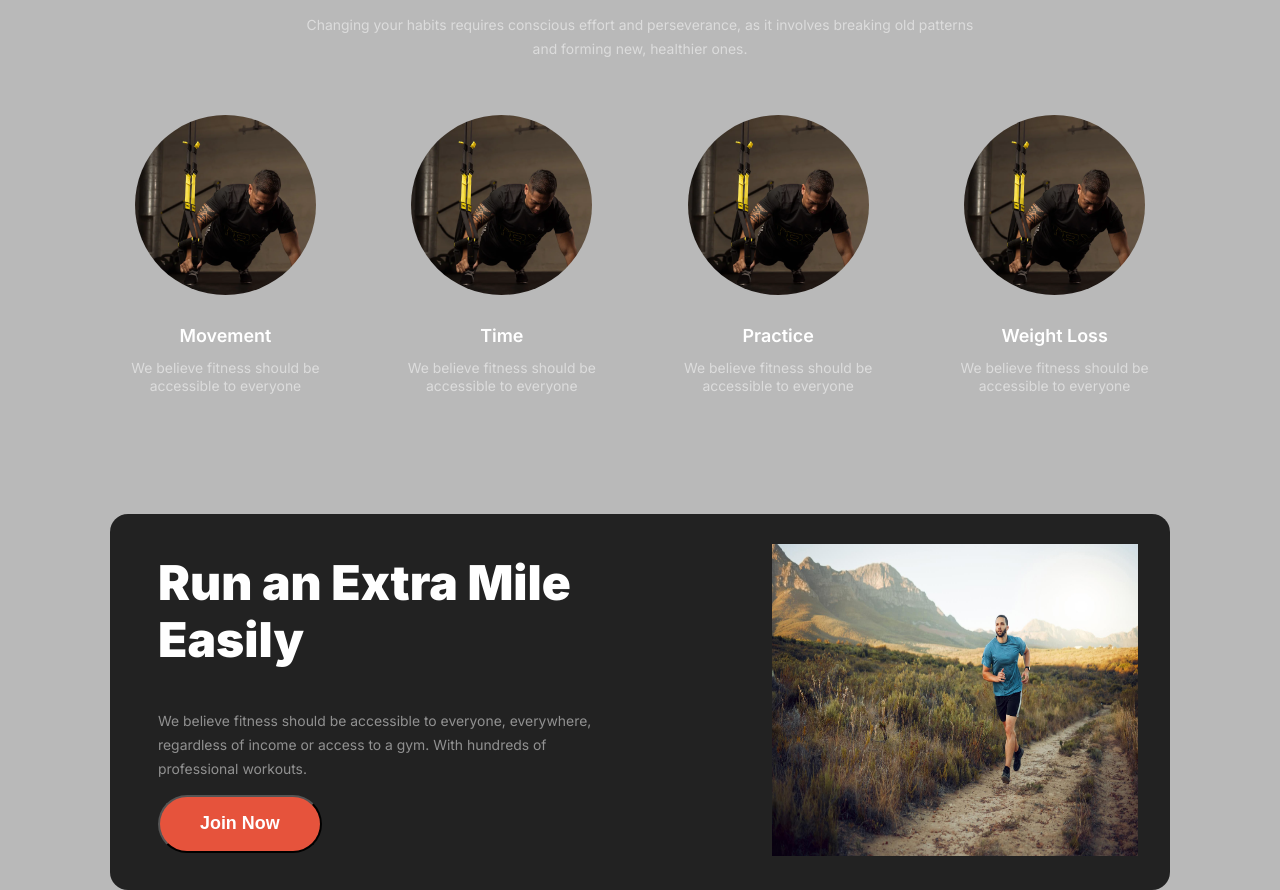
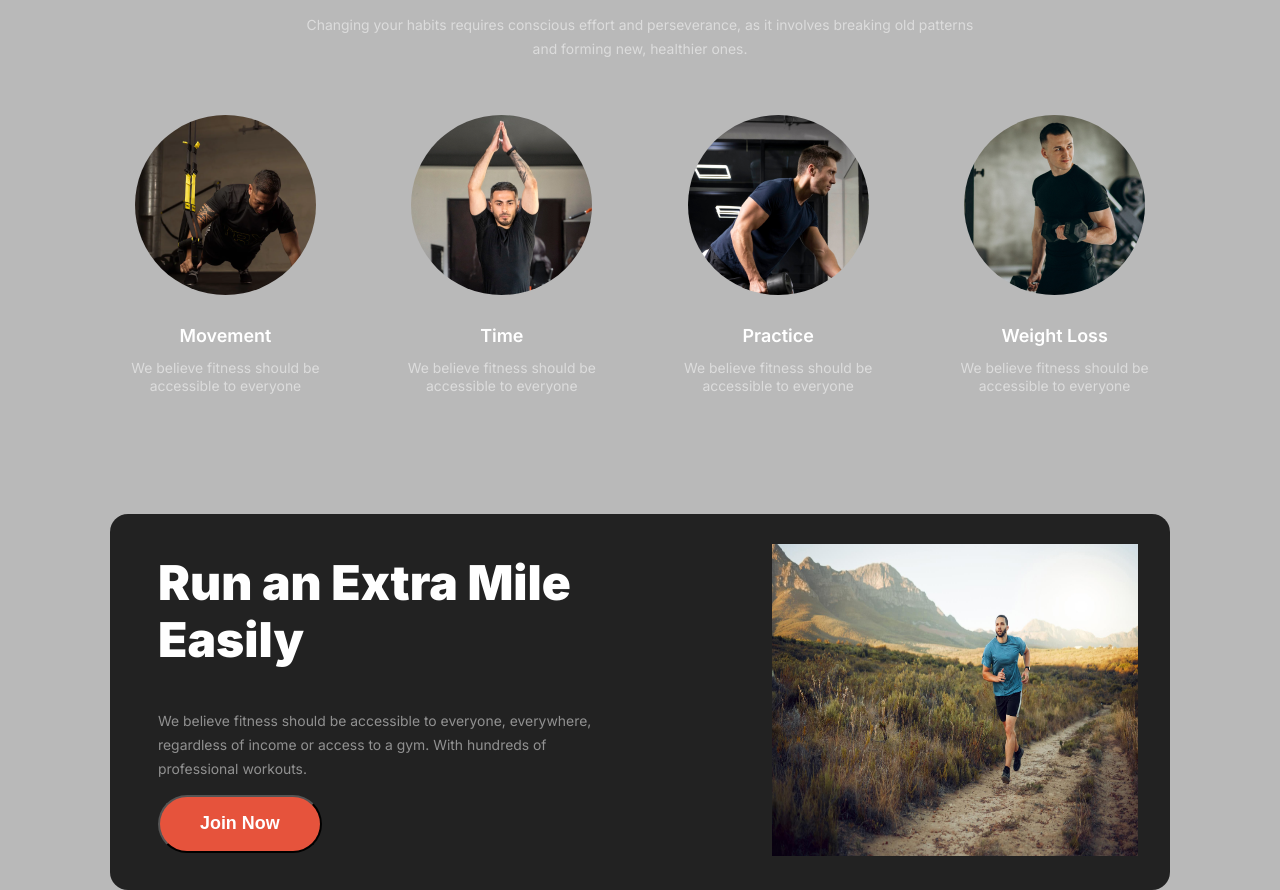
Before and after one commit to masudulalam/RB9A2, a plain HTML site: page index.html in a window 1280 px wide. Shown: the part 882-1772 px from the top of the page. Drawn offline with Linux system fonts and the light colour scheme.

Commit message:
updated images in change your habits section

```diff
--- a/index.html
+++ b/index.html
@@ -65,19 +65,19 @@
                 </div>
                 <!-- card 2 -->
                 <div class="change-your-habits-card">
-                    <img src="./images/image 3.png" alt="image">
+                    <img src="./images/image 2.png" alt="image">
                     <h6>Time</h6>
                     <p class="change-your-habits-card-paragraph">We believe fitness should be accessible to everyone</p>
                 </div>
                 <!-- card 3 -->
                 <div class="change-your-habits-card">
-                    <img src="./images/image 3.png" alt="image">
+                    <img src="./images/image 4.png" alt="image">
                     <h6>Practice</h6>
                     <p class="change-your-habits-card-paragraph">We believe fitness should be accessible to everyone</p>
                 </div>
                 <!-- card 4 -->
                 <div class="change-your-habits-card">
-                    <img src="./images/image 3.png" alt="image">
+                    <img src="./images/image 5.png" alt="image">
                     <h6>Weight Loss</h6>
                     <p class="change-your-habits-card-paragraph">We believe fitness should be accessible to everyone</p>
                 </div>
```
Also changed, not shown: 1 other file.
